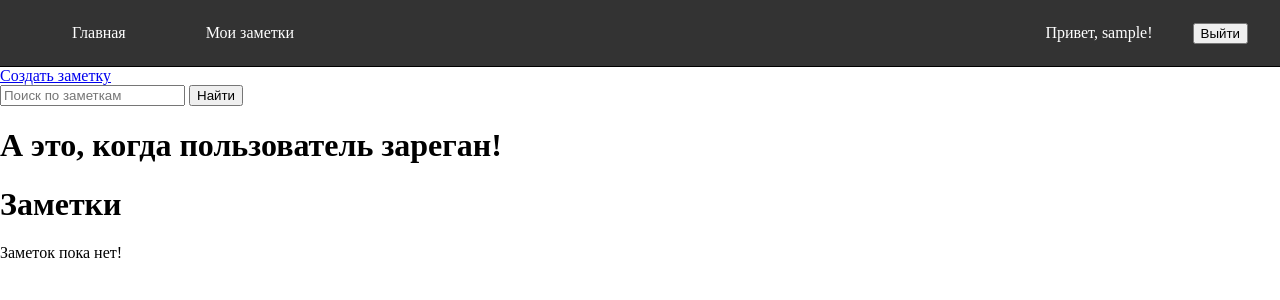
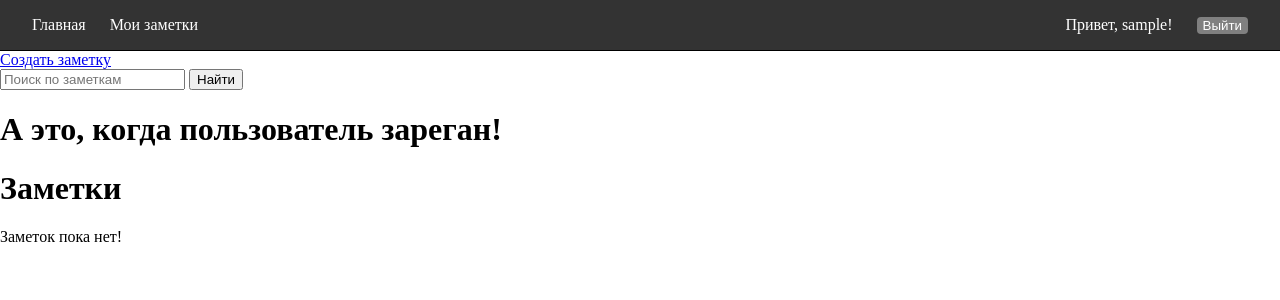
Before and after one commit to shurabota2801-ctrl/myonlytest, a Django app: page /notes/ in a window 1280 px wide. Shown: the top 300 px of the page. Run offline with Django 5.2, Linux system fonts and the light colour scheme; the visitor is signed in with stand-in values (Sample User, id 1); data that the repository does not hold is empty.

Commit message:
first commit

```diff
--- a/static/css/style.css
+++ b/static/css/style.css
@@ -24,8 +24,22 @@
 .nav__link {
     color:  white;
     text-decoration: none;
-    margin-left: 1.5rem;
-    padding: 0.5rem 1rem;
+    padding: 0.5rem, 1rem;
+}
+
+.nav__link:hover {
+    color: burlywood;
+}
+
+.nav__button {
+    background: grey;
+    color: white;
+    border: none;
+    padding: o.5rem, 1rem;
     border-radius: 4px;
-    transition: color 0.3s;
+    cursor: pointer;
 }
+
+.nav__button:hover {
+    background: burlywood;
+}
```
